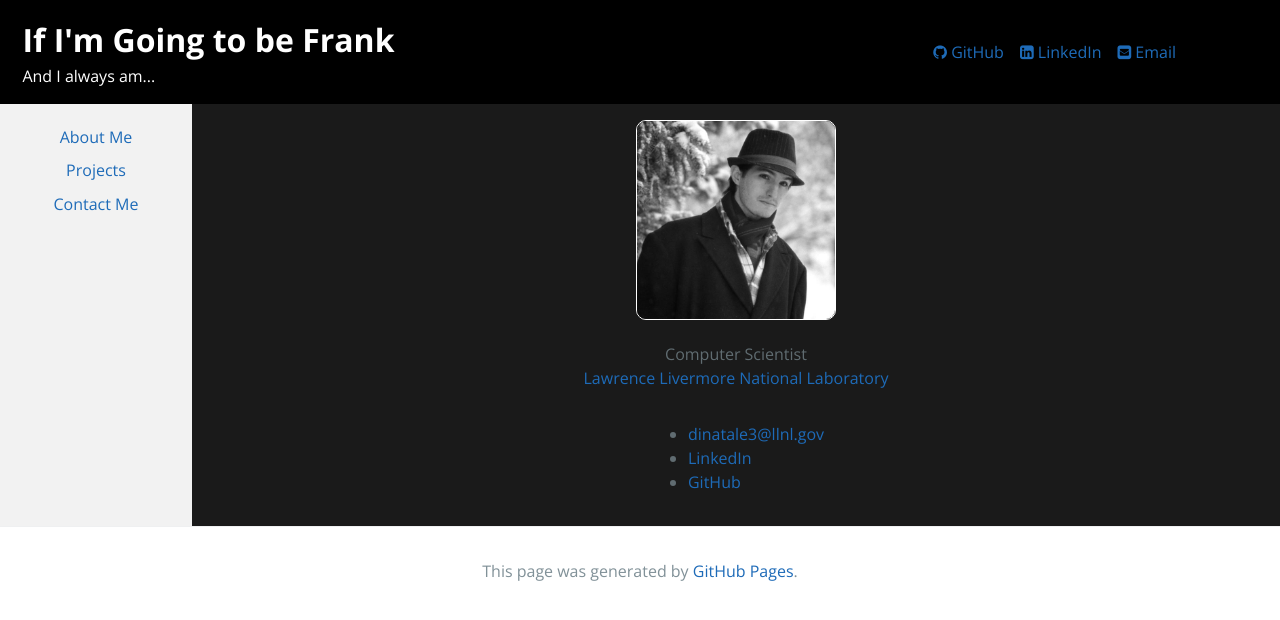
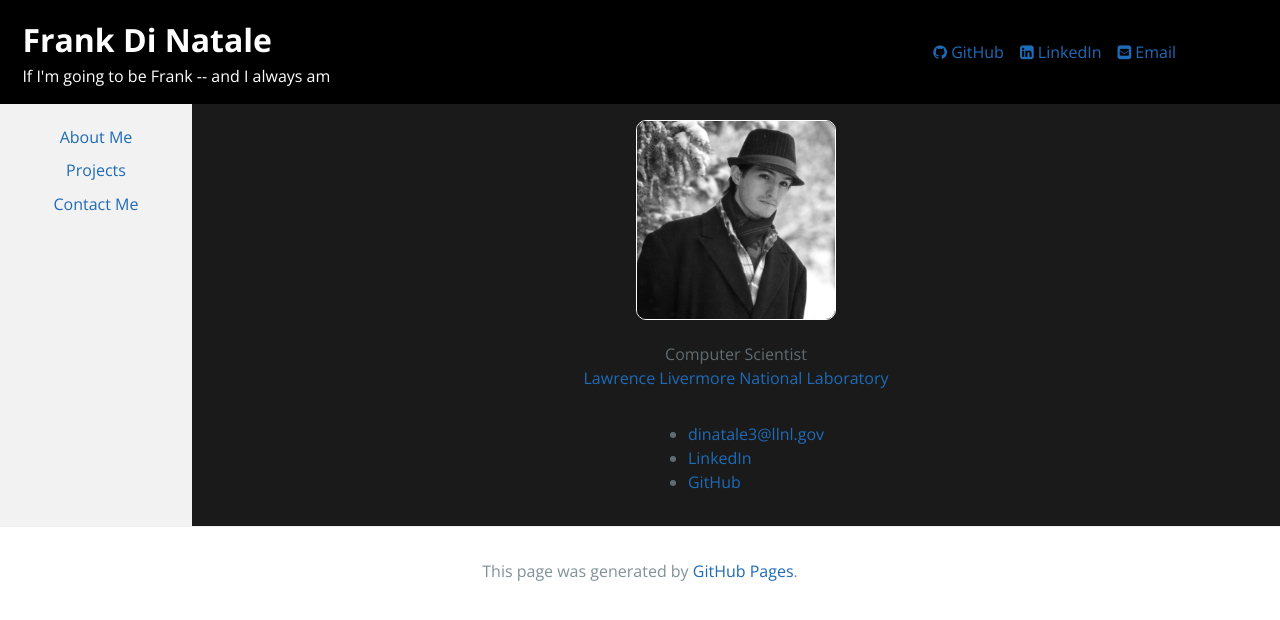
Before and after one commit to FrankD412/frankd412.github.io, a Jekyll site: the page built from index.html, in a window 1280 px wide. Shown: the top 620 px of the page. Built offline with Jekyll 4.4.1, drawn with Linux system fonts in a browser that asks for light colours; nearby versions of some CDN libraries.

Commit message:
Header update.

```diff
--- a/_config.yml
+++ b/_config.yml
@@ -1,6 +1,6 @@
 theme:          jekyll-theme-cayman
-title:          If I'm Going to be Frank
-description:    And I always am...
+title:          Frank Di Natale
+description:    If I'm going to be Frank -- and I always am
 author:         FrankD412
 locale:         en_US
 url:            https://frankd412.github.io
```
